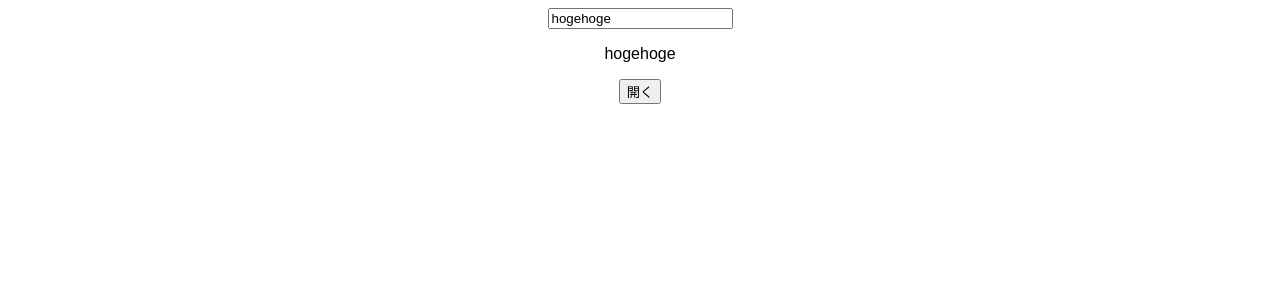
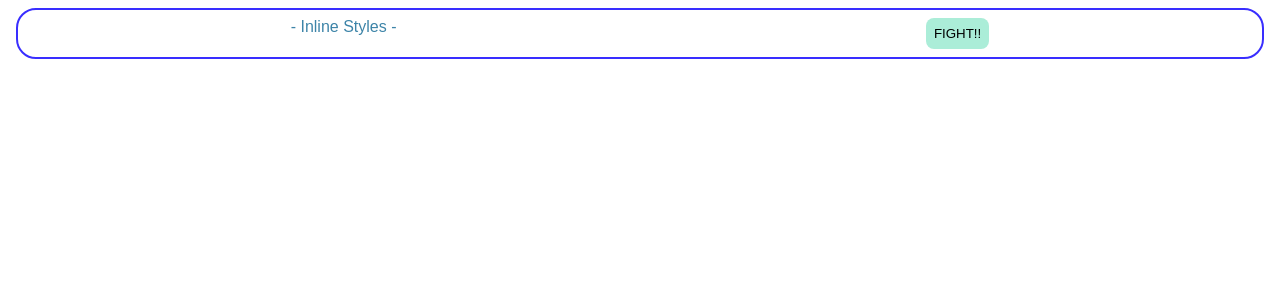
Before and after one commit to 1RO8s/udemy-step-up-react, a React (Create React App) app: page / in a window 1280 px wide. Shown: the top 300 px of the page. Built offline with nearby package versions, Linux system fonts and the light colour scheme.

Commit message:
inlineStyleの学習

```diff
--- /dev/null
+++ b/src/App2.js
@@ -0,0 +1,10 @@
+import { InlineStyle } from "./InlineStyle";
+import "./styles.css";
+
+export default function App() {
+  return (
+    <div className="App">
+      <InlineStyle />
+    </div>
+  );
+}
--- /dev/null
+++ b/src/InlineStyle.jsx
@@ -0,0 +1,28 @@
+export const InlineStyle = () => {
+  const containerStyle = {
+    border: "solid 2px #392eff",
+    borderRadius: "20px",
+    padding: "8px",
+    margin: "8px",
+    display: "flex",
+    justifyContent: "space-around",
+    alignItem: "center"
+  };
+  const titleStyle = {
+    //border: "solid 1px black",
+    margin: 0,
+    color: "#3d84a8"
+  };
+  const buttonStyle = {
+    backgroundColor: "#abedd8",
+    border: "none",
+    padding: "8px",
+    borderRadius: "8px"
+  };
+  return (
+    <div style={containerStyle}>
+      <p style={titleStyle}>- Inline Styles -</p>
+      <button style={buttonStyle}>FIGHT!!</button>
+    </div>
+  );
+};
--- a/src/index.js
+++ b/src/index.js
@@ -1,10 +1,10 @@
 import { StrictMode } from "react";
 import ReactDom from "react-dom";
-import App from "./App";
+import App from "./App2";
 
 ReactDom.render(
   <StrictMode>
     <App />
-  </StrictMode>
-  , document.getElementById("root")
+  </StrictMode>,
+  document.getElementById("root")
 );
```
